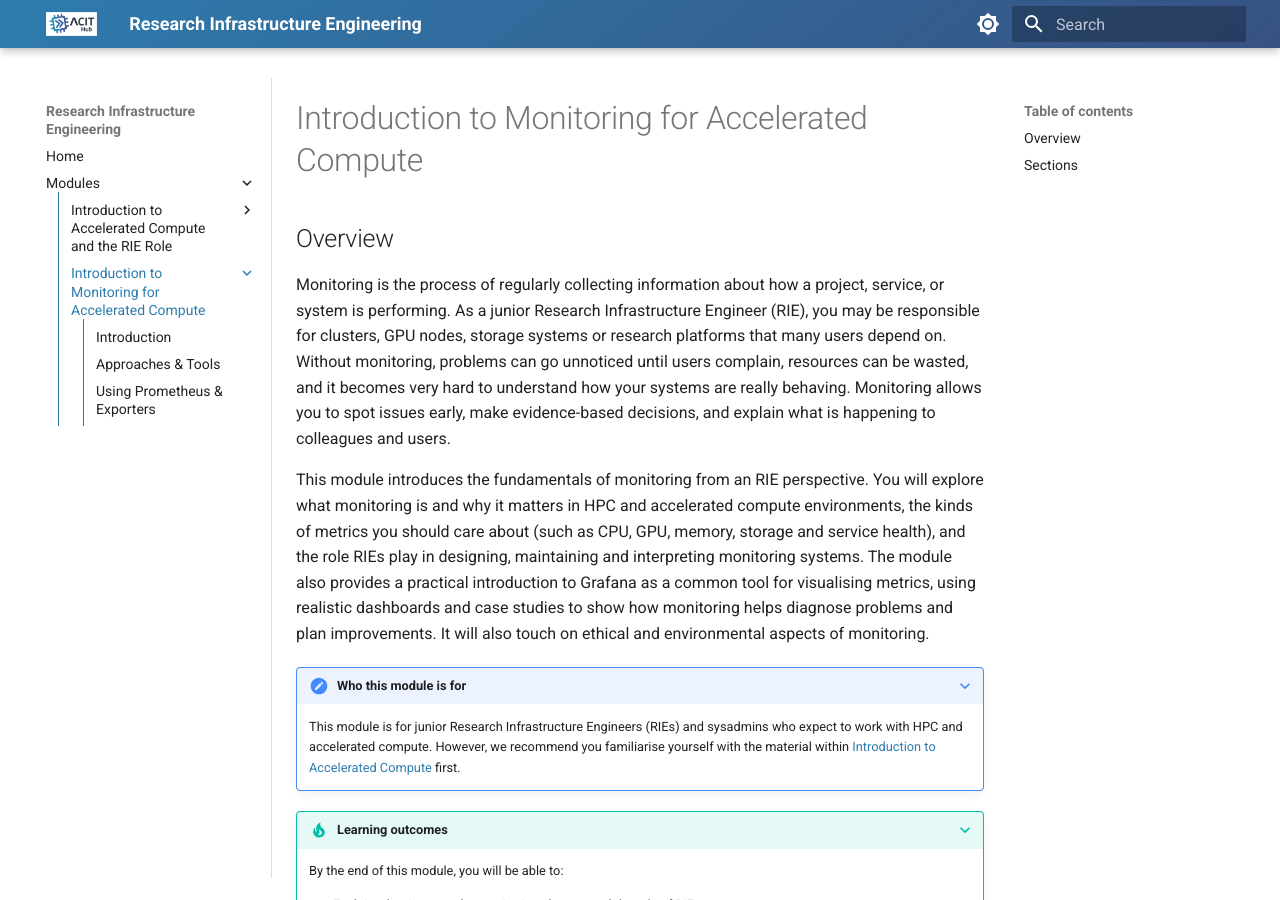
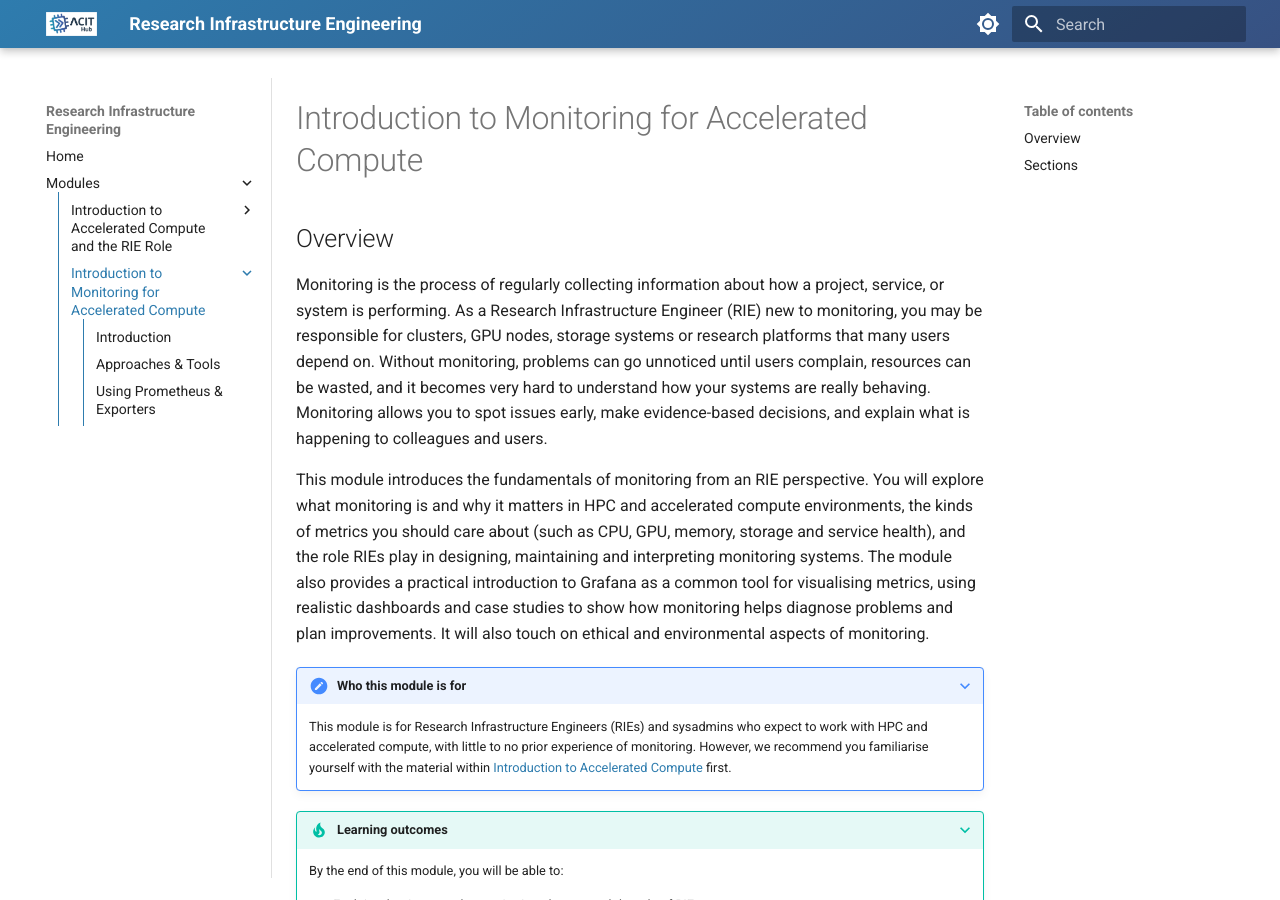
Before and after one commit to ACIT-Hub/docs-acit.surrey.ac.uk, an MkDocs documentation site: the page built from docs/modules/introduction-to-monitoring/index.md, in a window 1280 px wide and 900 px high. Built offline with MkDocs 1.6.1 and Material for MkDocs 9.7.7, drawn with Linux system fonts in a browser that asks for light colours.

Commit message:
Replace term 'Junior RIE', now reads 'RIE new to monitoring' or similar

```diff
--- a/docs/modules/introduction-to-monitoring/index.md
+++ b/docs/modules/introduction-to-monitoring/index.md
@@ -2,12 +2,12 @@
 
 ## Overview
 
-Monitoring is the process of regularly collecting information about how a project, service, or system is performing. As a junior Research Infrastructure Engineer (RIE), you may be responsible for clusters, GPU nodes, storage systems or research platforms that many users depend on. Without monitoring, problems can go unnoticed until users complain, resources can be wasted, and it becomes very hard to understand how your systems are really behaving. Monitoring allows you to spot issues early, make evidence-based decisions, and explain what is happening to colleagues and users.
+Monitoring is the process of regularly collecting information about how a project, service, or system is performing. As a Research Infrastructure Engineer (RIE) new to monitoring, you may be responsible for clusters, GPU nodes, storage systems or research platforms that many users depend on. Without monitoring, problems can go unnoticed until users complain, resources can be wasted, and it becomes very hard to understand how your systems are really behaving. Monitoring allows you to spot issues early, make evidence-based decisions, and explain what is happening to colleagues and users.
 
 This module introduces the fundamentals of monitoring from an RIE perspective. You will explore what monitoring is and why it matters in HPC and accelerated compute environments, the kinds of metrics you should care about (such as CPU, GPU, memory, storage and service health), and the role RIEs play in designing, maintaining and interpreting monitoring systems. The module also provides a practical introduction to Grafana as a common tool for visualising metrics, using realistic dashboards and case studies to show how monitoring helps diagnose problems and plan improvements. It will also touch on ethical and environmental aspects of monitoring.
 
 ???+ note "Who this module is for"
-    This module is for junior Research Infrastructure Engineers (RIEs) and sysadmins who expect to work with HPC and accelerated compute. However, we recommend you familiarise yourself with the material within [Introduction to Accelerated Compute](../introduction-to-accelerated-compute/index.md) first.
+    This module is for Research Infrastructure Engineers (RIEs) and sysadmins who expect to work with HPC and accelerated compute, with little to no prior experience of monitoring. However, we recommend you familiarise yourself with the material within [Introduction to Accelerated Compute](../introduction-to-accelerated-compute/index.md) first.
 
 ???+ tip "Learning outcomes"
     By the end of this module, you will be able to:
```
Also changed, not shown: docs/modules/introduction-to-monitoring/introduction.md (+2 -2 lines).
